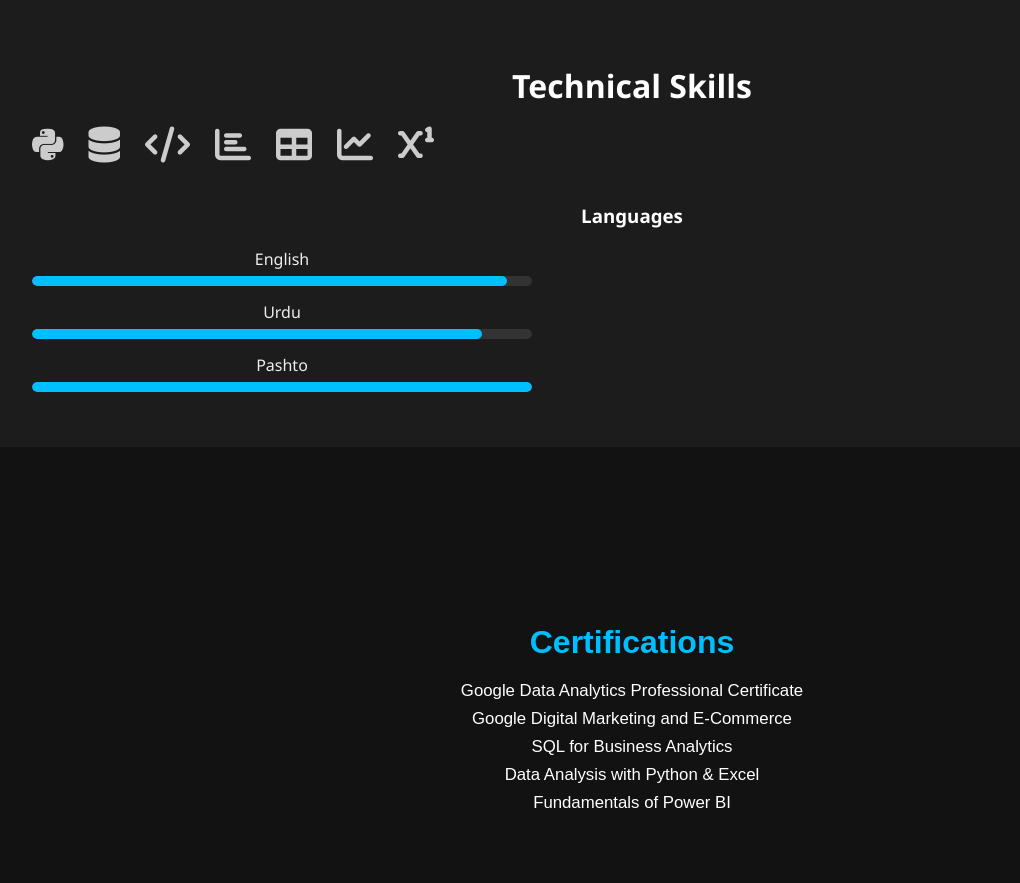
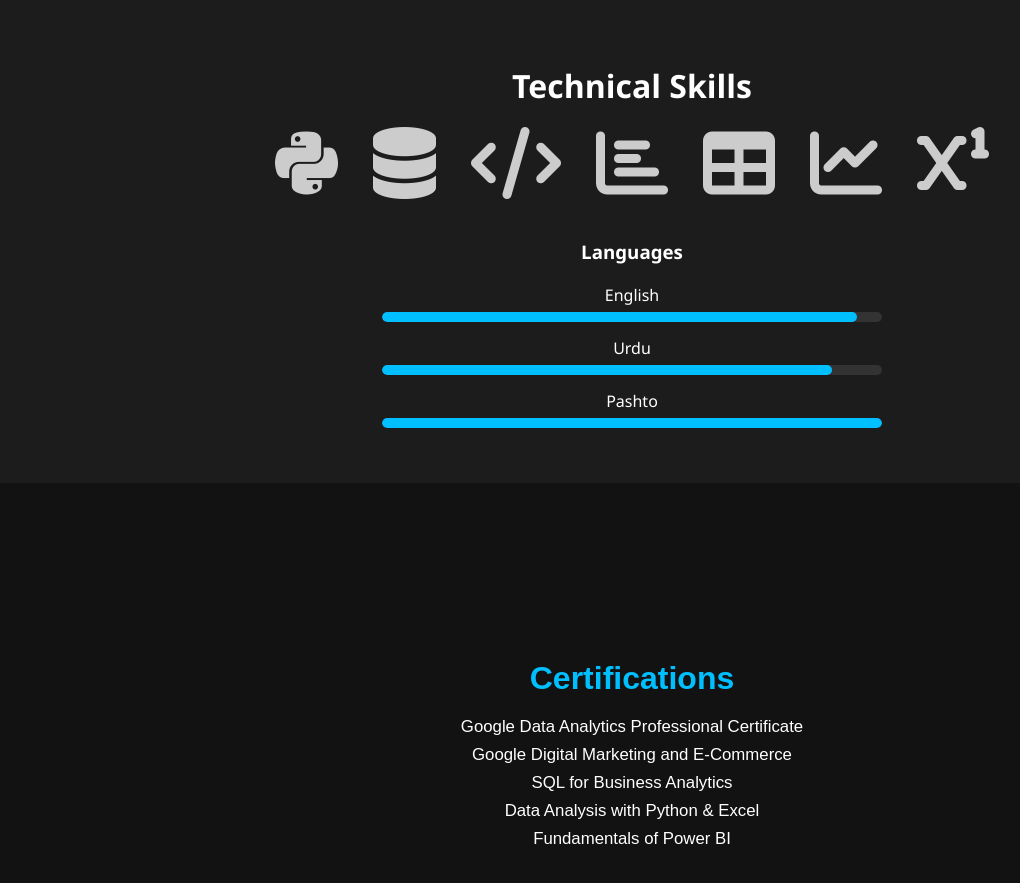
Before and after one commit to shakir5154/portfolioshakirullahshakir, a plain HTML site: page index.html in a window 1280 px wide. Shown: the part 2380-3263 px from the top of the page, without its empty margins (8-1028 px from the left). Drawn offline with Linux system fonts and the light colour scheme.

Commit message:
Update styles.css

```diff
--- a/styles.css
+++ b/styles.css
@@ -191,24 +191,27 @@ footer {
   background-color: #1c1c1c;
   color: #eee;
   font-family: 'Segoe UI', sans-serif;
+  text-align: center;
 }
 
-#skills h2, #skills h3 {
+#skills h2,
+#skills h3 {
   margin-bottom: 20px;
   color: #fff;
 }
 
+/* Icon Row */
 .icon-row {
   display: flex;
-  gap: 25px;
+  gap: 35px;
   flex-wrap: wrap;
   margin-bottom: 40px;
-  justify-content: start;
+  justify-content: center; /* Centered instead of start */
   align-items: center;
 }
 
 .icon-row i {
-  font-size: 36px;
+  font-size: 72px; /* Doubled size */
   color: #ccc;
   transition: transform 0.3s ease, color 0.3s ease;
 }
@@ -221,6 +224,7 @@ footer {
 /* Language Bars */
 .language-bars {
   max-width: 500px;
+  margin: 0 auto; /* Center language bars */
 }
 
 .lang {
@@ -231,6 +235,7 @@ footer {
   display: block;
   font-weight: 500;
   margin-bottom: 6px;
+  color: #fff;
 }
 
 .bar {
```
